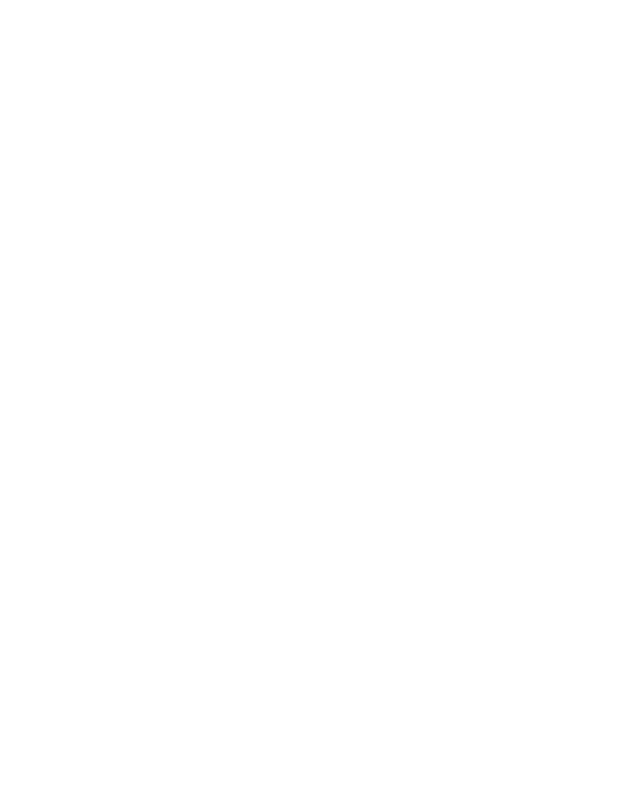
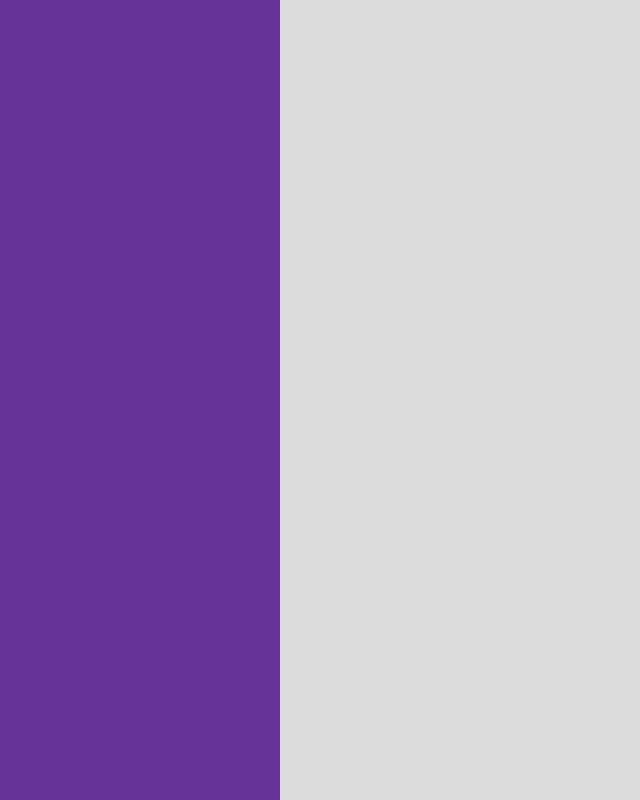
Before and after one commit to DavidJJulio/proyectoWeb, a plain HTML site: page index.html in a window 1280 px wide. Shown: the whole page, without its empty margins (0-640 px from the left). Drawn offline with Linux system fonts and the light colour scheme.

Commit message:
feat: :lipstick: Colors and Structure prepared

```diff
--- a/index.html
+++ b/index.html
@@ -8,6 +8,21 @@
   <link rel="stylesheet" href="./src/css/styles.css">
 </head>
 <body>
+  <main class="main">
+    <aside class="main__aside">
+      <div class="aside__div_1">
 
+      </div>
+      <div class="aside__div_2">
+
+      </div>
+      <div class="aside__div_3">
+
+      </div>
+    </aside>
+    <section class="main__section">
+
+    </section>
+  </main>
 </body>
 </html>
--- a/src/css/styles.css
+++ b/src/css/styles.css
@@ -1 +1,54 @@
 @import url(variables.css);
+
+* {
+    box-sizing: border-box;
+    margin: 0;
+    padding: 0;
+}
+
+body {
+    width: 100%;
+    height: 100vh;
+}
+
+.main {
+    width: 100%;
+    height: 100%;
+    display: grid;
+    grid-template-columns: 1.4fr 5fr;
+    grid-template-rows: 1fr;
+    grid-template-areas:
+    "main__aside main__section"
+    ;
+}
+
+.main__aside {
+    background-color: rebeccapurple;
+    grid-area: main__aside;
+    display: grid;
+    grid-template-rows: 1fr 3fr 1fr;
+    grid-template-columns: 1fr;
+    grid-template-areas:
+    "aside__div_1"
+    "aside__div_2"
+    "aside__div_3"
+    ;
+}
+
+.aside__div_1{
+    grid-area: aside__div_1;
+    /* background-color: green; */
+}
+.aside__div_2{
+    grid-area: aside__div_2;
+    /* background-color: gray; */
+}
+.aside__div_3{
+    grid-area: aside__div_3;
+    /* background-color: gainsboro; */
+}
+
+.main__section {
+    grid-area: main__section;
+    background-color: gainsboro;
+}
--- a/src/css/variables.css
+++ b/src/css/variables.css
@@ -0,0 +1,5 @@
+:root {
+    --color-black: #000000;
+    --color-white: #ffff;
+    --color-orange: #ff9500;
+}
```
